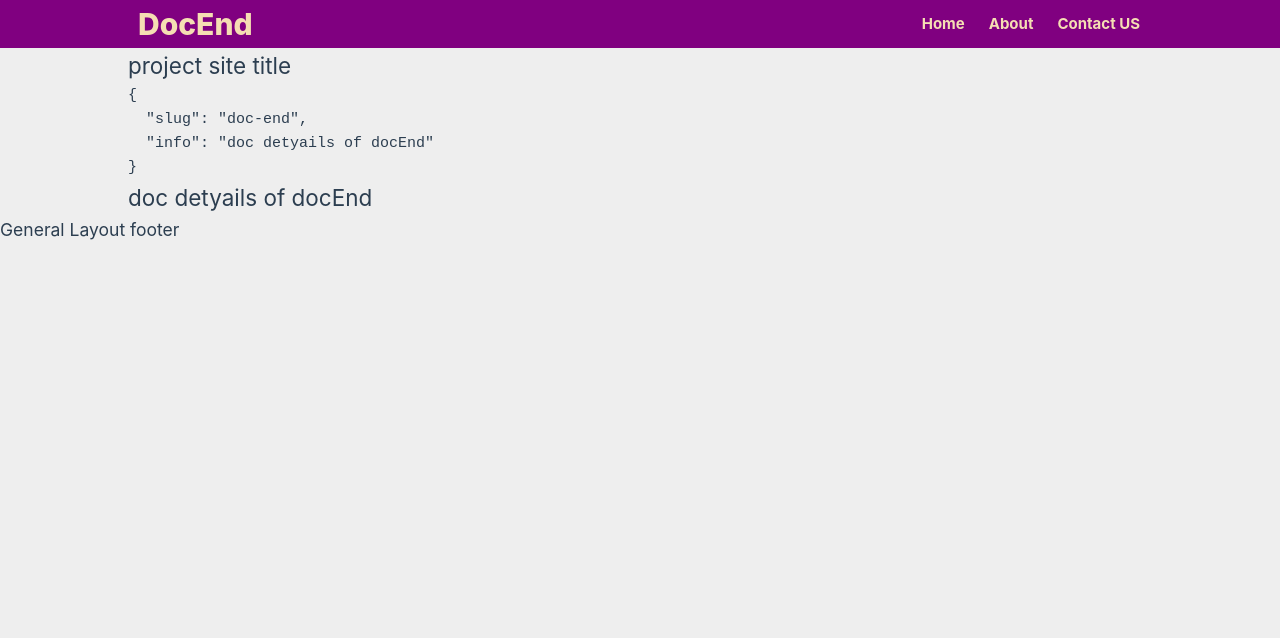
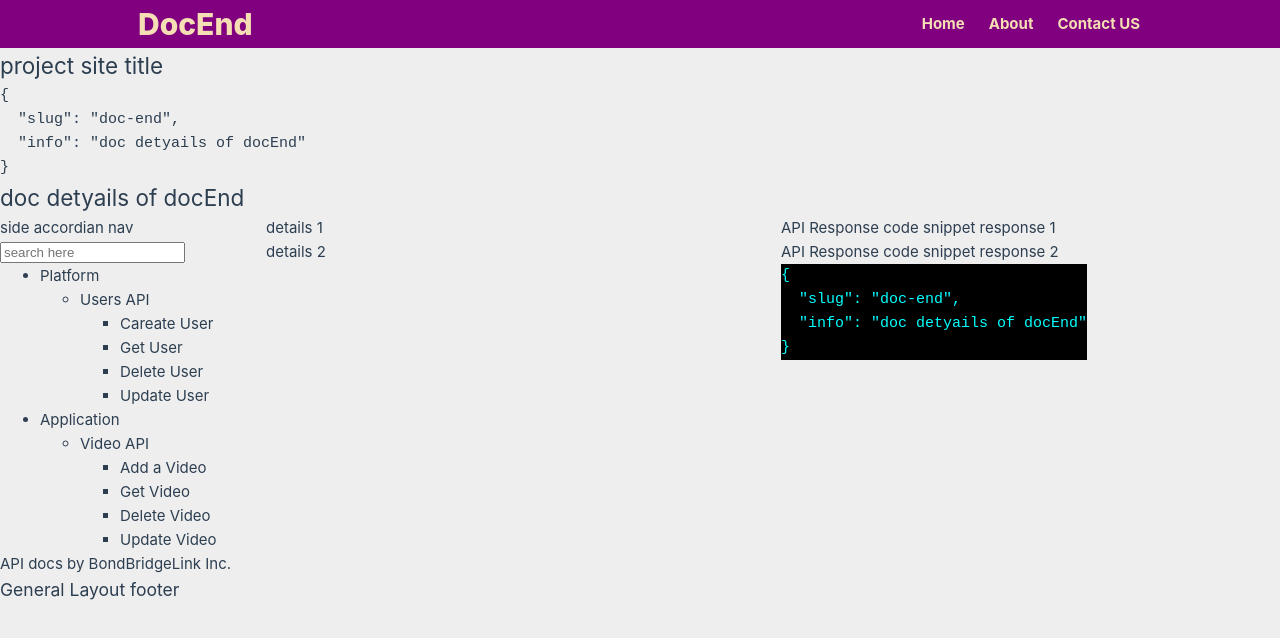
Before and after one commit to shuvo-h/docend, a Vue app: page /sites/doc-end in a window 1280 px wide. Shown: the top 638 px of the page. Built offline with nearby package versions, Linux system fonts and the light colour scheme; what vue-dompurify-html would draw is missing.

Commit message:
added layout of site api doc

```diff
--- a/src/views/GeneralView/Sites/Site.vue
+++ b/src/views/GeneralView/Sites/Site.vue
@@ -1,17 +1,75 @@
 <template>
-  <div class="container">
+  <div>
     <h2>project site title</h2>
     <div>
         <pre>{{site}}</pre>
         <h2>{{site.info}}</h2>
     </div>
+    <section class="site_container">
+        <aside class="site_nav">
+            side accordian nav
+            <div>
+                <input type="text" placeholder="search here">
+            </div>
+            <div>
+                <div>
+                    <ul>
+                        <li>
+                            <label for="">Platform</label>
+                            <ul>
+                                <li>
+                                    <label for="">Users API</label>
+                                    <ul>
+                                        <li><label for="">Careate User</label></li>
+                                        <li><label for="">Get User</label></li>
+                                        <li><label for="">Delete User</label></li>
+                                        <li><label for="">Update User</label></li>
+                                    </ul>
+                                </li>
+                            </ul>
+                        </li>
+                        <li>
+                            <label for="">Application</label>
+                            <ul>
+                                <li>
+                                    <label for="">Video API</label>
+                                    <ul>
+                                        <li><label for="">Add a Video</label></li>
+                                        <li><label for="">Get Video</label></li>
+                                        <li><label for="">Delete Video</label></li>
+                                        <li><label for="">Update Video</label></li>
+                                    </ul>
+                                </li>
+                            </ul>
+                        </li>
+                    </ul>
+                </div>
+                <div>
+                    <label for="">API docs by BondBridgeLink Inc.</label>
+                </div>
+            </div>
+        </aside>
+        <aside class="site_details">
+            <div class="row">
+                <div>details 1</div>
+                <div>API Response code snippet response 1</div>
+            </div>
+            <div class="row">
+                <div>details 2</div>
+                <div>
+                    API Response code snippet response 2
+                    <pre style="color:#00FFFF;background-color:#000; width:fit-content;">{{site}}</pre>
+                </div>
+            </div>
+        </aside>
+    </section>
   </div>
 </template>
 
 <script>
 import { useRoute, useRouter } from 'vue-router';
 import {docList} from "@/data/docList.js";
-import { onBeforeMount, reactive, toRefs, watch } from 'vue';
+import { onBeforeMount, reactive, } from 'vue';
 
 export default {
     name:"project-site",
@@ -36,8 +94,19 @@ export default {
 }
 </script>
 
-<style scoped>
-    .container{
-        padding: 0 10%;
+<style lang="scss" scoped>
+    .site_container{
+        display: grid;
+        grid-template-columns: 250px 1fr;
+        gap: 1rem;
+    }
+
+    .site_details{
+
+        .row{
+            display: grid;
+            grid-template-columns: repeat(2,1fr);
+            gap: 1rem;
+        }
     }
 </style>
```
